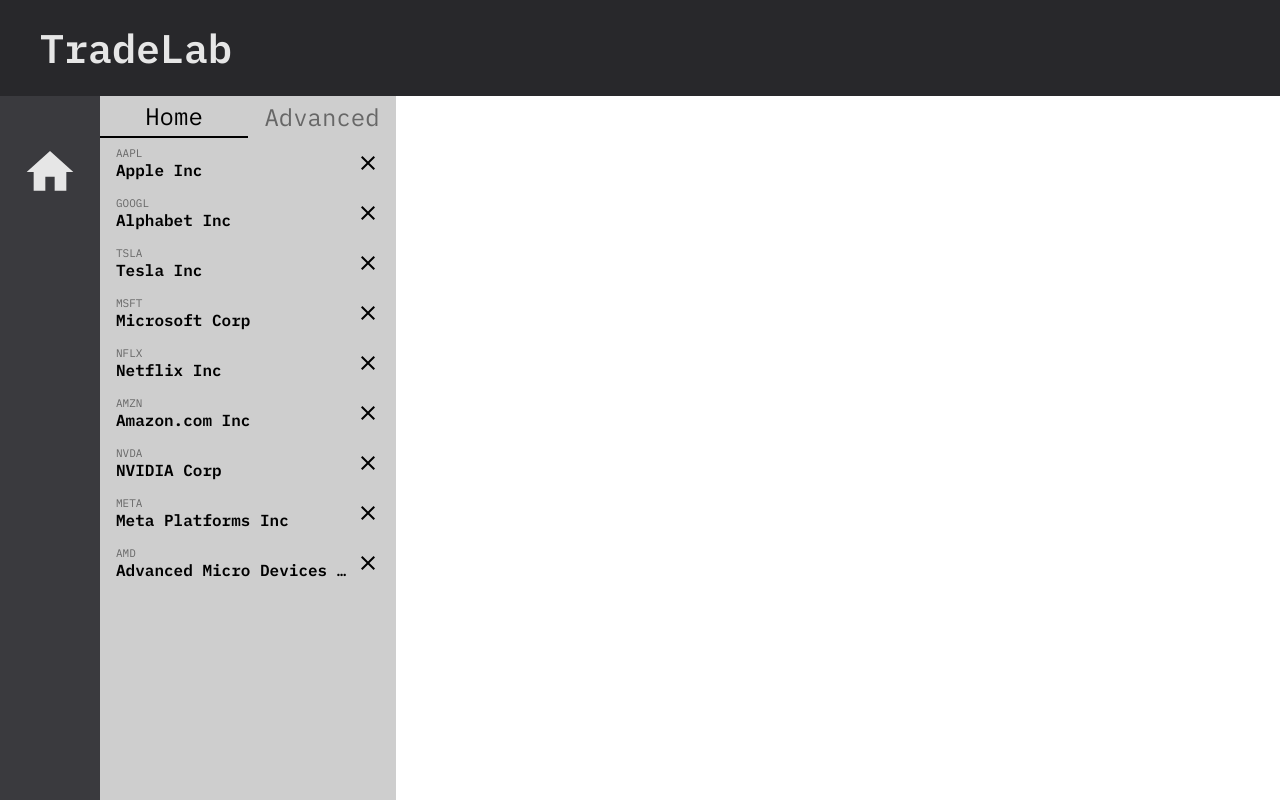
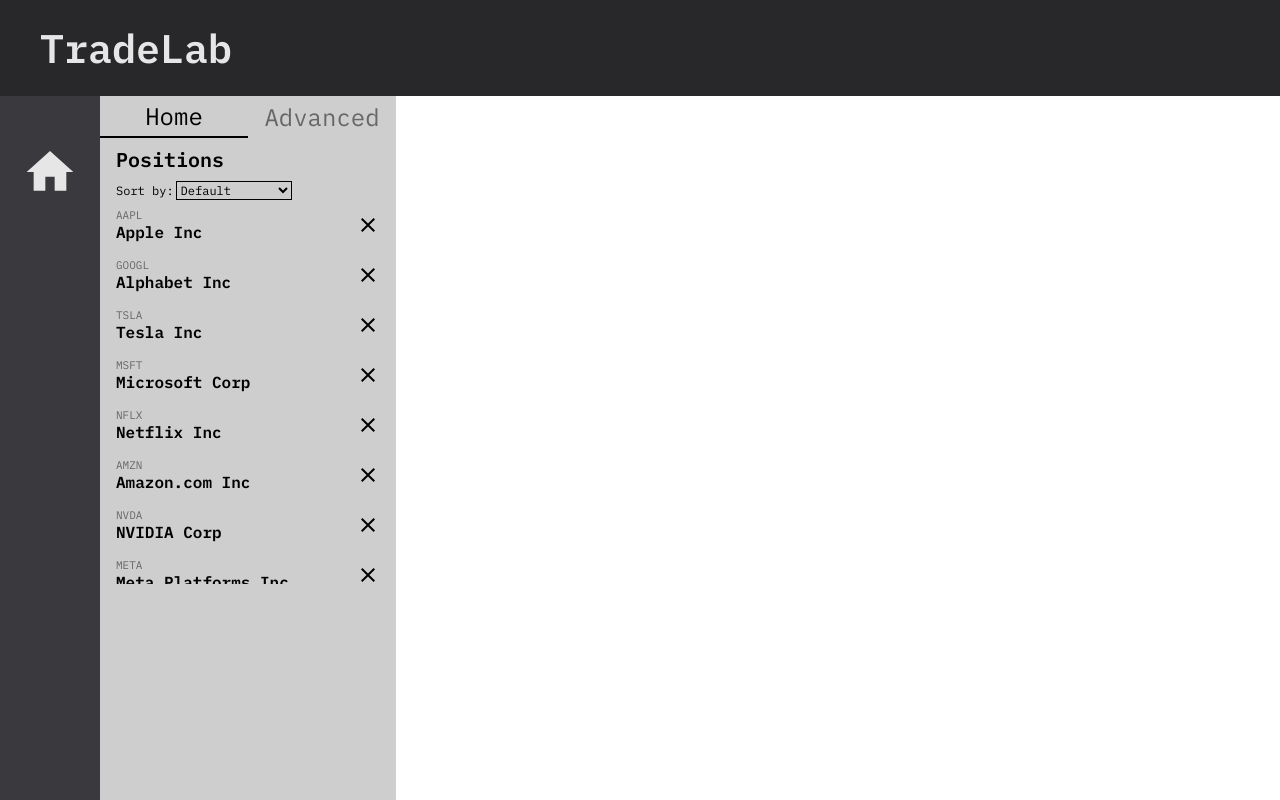
Before and after one commit to PanCat26/trade-lab, a Next.js app: page /positions/home in a window 1280 px wide. Built offline with nearby package versions, Linux system fonts and the light colour scheme.

Commit message:
Sorting done.

```diff
--- a/src/app/positions/home/page.js
+++ b/src/app/positions/home/page.js
@@ -13,11 +13,19 @@
 	const [page, setPage] = useState(1);
 	const [hasMore, setHasMore] = useState(true);
 	const [toast, setToast] = useState('');
+	const [sortBy, setSortBy] = useState('id');
+	const [sortOrder, setSortOrder] = useState('asc');
+
+	const resetSortState = () => {
+		setPositions([]);
+		setPage(1);
+		setHasMore(true);
+	};
 
 	const loadNextPage = useCallback(async () => {
 		if (!hasMore) return;
 
-		const res = await positionProxy.getAll({ page, limit: PAGE_SIZE });
+		const res = await positionProxy.getAll({ page, limit: PAGE_SIZE, sortBy, order: sortOrder });
 
 		if (res?.data?.length) {
 			setPositions((prev) => [...prev, ...res.data]);
@@ -27,11 +35,11 @@
 		} else {
 			setHasMore(false);
 		}
-	}, [page, hasMore]);
+	}, [page, hasMore, sortBy, sortOrder]);
 
 	useEffect(() => {
 		loadNextPage();
-	}, []);
+	}, [page, sortBy, sortOrder]);
 
 	const handleFieldChange = async (field, value, position) => {
 		const updatedPosition = { ...position, [field]: value };
@@ -48,6 +56,7 @@
       setTimeout(() => setToast(''), 2000);
 		}
 	};
+
 	const handleDelete = async (position) => {
 		try {
 			await positionProxy.delete(position.id);
@@ -61,6 +70,16 @@
 		}
 	};
 
+	const handleSortChange = (value) => {
+		setSortBy(value);
+		resetSortState();
+	};
+
+	const handleSortOrderToggle = () => {
+		setSortOrder((prev) => (prev === 'asc' ? 'desc' : 'asc'));
+		resetSortState();
+	};
+
 	return (
 		<>
 			{toast && (
@@ -68,6 +87,34 @@
 					{toast}
 				</div>
 			)}
+      <div className={styles.positionsHeader}>
+        <h1>Positions</h1>
+      </div>
+      <div className={styles.sortFilterRow}>
+        <div className={styles.sortContainer}>
+          <span className={styles.sortLabel}>Sort by:</span>
+          {sortBy !== 'id' && (
+            <button
+              onClick={handleSortOrderToggle}
+              className={styles.sortButton}
+            >
+              {sortOrder === 'asc' ? (
+                <svg xmlns="http://www.w3.org/2000/svg" height="16px" viewBox="0 0 24 24" width="16px" fill="#0"><path d="M0 0h24v24H0V0z" fill="none"/><path d="M4 12l1.41 1.41L11 7.83V20h2V7.83l5.58 5.59L20 12l-8-8-8 8z"/></svg>
+              ) : (
+                <svg xmlns="http://www.w3.org/2000/svg" height="16px" viewBox="0 0 24 24" width="16px" fill="#0"><path d="M0 0h24v24H0V0z" fill="none"/><path d="M20 12l-1.41-1.41L13 16.17V4h-2v12.17l-5.58-5.59L4 12l8 8 8-8z"/></svg>
+              )}
+            </button>
+          )}
+          <select
+            className={styles.sortSelect}
+            value={sortBy}
+            onChange={e => handleSortChange(e.target.value)}
+          >
+            <option value="id">Default</option>
+            <option value="size">Position size</option>
+          </select>
+        </div>
+      </div>
 			<InfiniteScroll
 				dataLength={positions.length}
 				next={loadNextPage}
--- a/src/app/positions/home/page.module.css
+++ b/src/app/positions/home/page.module.css
@@ -12,3 +12,66 @@
     font-weight: 400;
 	box-shadow: 0 2px 8px rgba(0,0,0,0.15);
 }
+
+.positionsHeader {
+    display: flex;
+    justify-content: space-between;
+    align-items: center;
+    padding: 8px 16px 8px 16px;
+}
+
+.positionsHeader  h1 {
+    font-size: 20px;
+    font-family: var(--font-ibm-mono), Courier New, Courier, monospace;
+    font-weight: 600;
+    margin: 0;
+}
+
+.sortFilterRow {
+    display: flex;
+    justify-content: space-between;
+    align-items: center;
+    padding: 0 16px 0 16px;
+}
+
+.sortContainer {
+    display: flex;
+    align-items: center;
+    gap: 2px;
+}
+
+.sortLabel {
+    font-size: 12px;
+    font-family: var(--font-ibm-mono), Courier New, Courier, monospace;
+    font-weight: 400;
+}
+
+.sortSelect {
+    padding: 0;
+    border: 1px solid;
+    background: none;
+    font-size: 12px;
+    font-family: var(--font-ibm-mono), Courier New, Courier, monospace;
+    font-weight: 400;
+}
+
+.sortSelect:focus {
+	outline: none;
+}
+
+.sortButton {
+    display: flex;
+    align-items: center;
+    justify-content: center;
+    border: none;
+    background: none;
+    padding: 0;
+}
+
+.sortButton:hover {
+    cursor: pointer;
+}
+
+.sortButton > svg {
+    display: block;
+}
```
